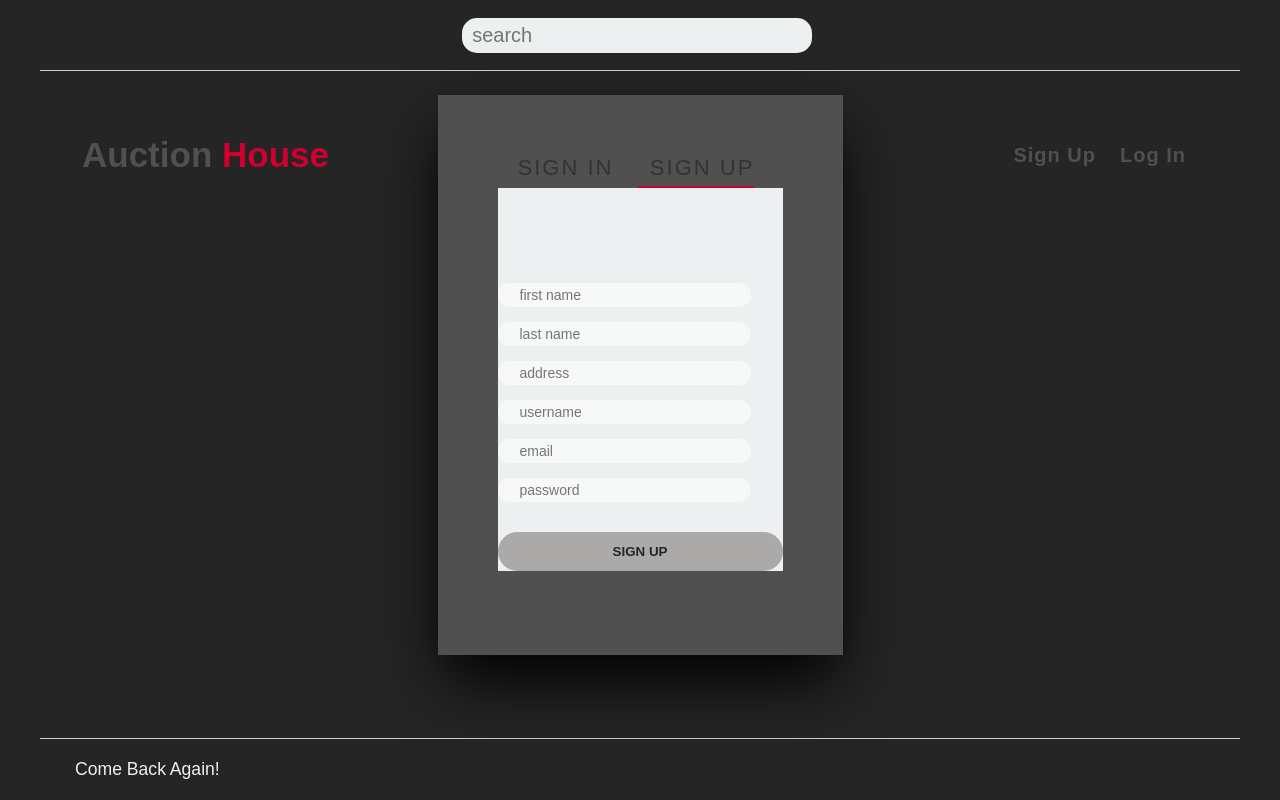
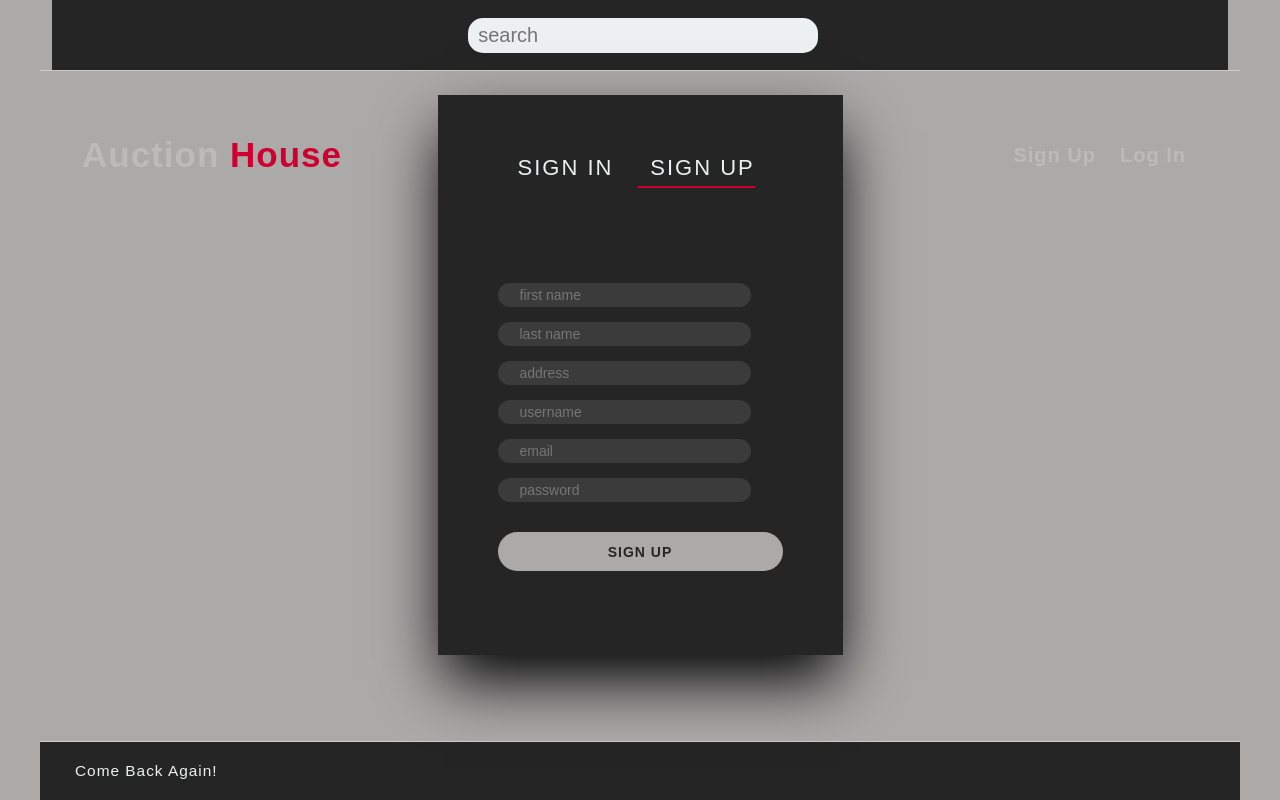
Before and after one commit to jarrettcoding/auction-house, a Node server app: template views/signup.handlebars in a window 1280 px wide. Run offline with Node 20, Linux system fonts and the light colour scheme; the template is opened without the code that fills it, so the values that code supplies are empty; some libraries are stand-ins or nearby versions.

Commit message:
front end | {{signup}} fully incorporated into styles2.css

```diff
--- a/public/stylesheets/style2.css
+++ b/public/stylesheets/style2.css
@@ -123,16 +123,13 @@
  }
 
 
-/* login/sign up styles start*/
+/* sign in/sign up styles start*/
 /* note: refract code w/ above styles */
-.login-form, .signup-form {
-   background-color: var(--color-one);
-}
 
-.signin {
-  background-color: #d3d3d3;
+body, .signin, .signup {
+  background-color: #aca9a9;
   font-family: 'Montserrat', sans-serif;
-  color: #fff;
+  color: #ecf0f1;
   font-size: 14px;
   letter-spacing: 1px;
 }
@@ -143,7 +140,8 @@
   width: 405px;
   margin: auto;
   padding: 60px 60px;
-  background: #505050;
+  background: #242524;
+  background-size: cover;
   box-shadow: 0px 30px 60px -5px #000;
 }
 
@@ -156,7 +154,7 @@ form {
 }
 
 .nonactive {
-  color: rgba(255, 255, 255, 0.2);
+  color: rgba(255, 255, 255, 0.4);
 }
 
 h2 {
@@ -190,7 +188,7 @@ span {
   display: block;
   height: 15px;
   border-radius: 20px;
-  background: rgba(255, 255, 255, 0.6);
+  background: rgba(255, 255, 255, 0.1);
   border: 2px solid rgba(255, 255, 255, 0);
   overflow: hidden;
   margin-top: 15px;
@@ -271,14 +269,14 @@ label {
   text-transform: uppercase;
 }
 
-.signin:hover {
+.signin:hover, .signup:hover {
   background: #cf0030;
   color: #ecf0f1;
   box-shadow: 0px 4px 35px -5px #cf0030;
   cursor: pointer;
 }
 
- .signin:focus {
+.signin:focus, .signup:focus {
   outline: none;
 }
 
@@ -302,7 +300,6 @@ label {
 }
 
 
-
  /* footer styles */
  footer {
     padding: 20px 35px;
```
Lines whose indentation alone changed are shown as unchanged.
